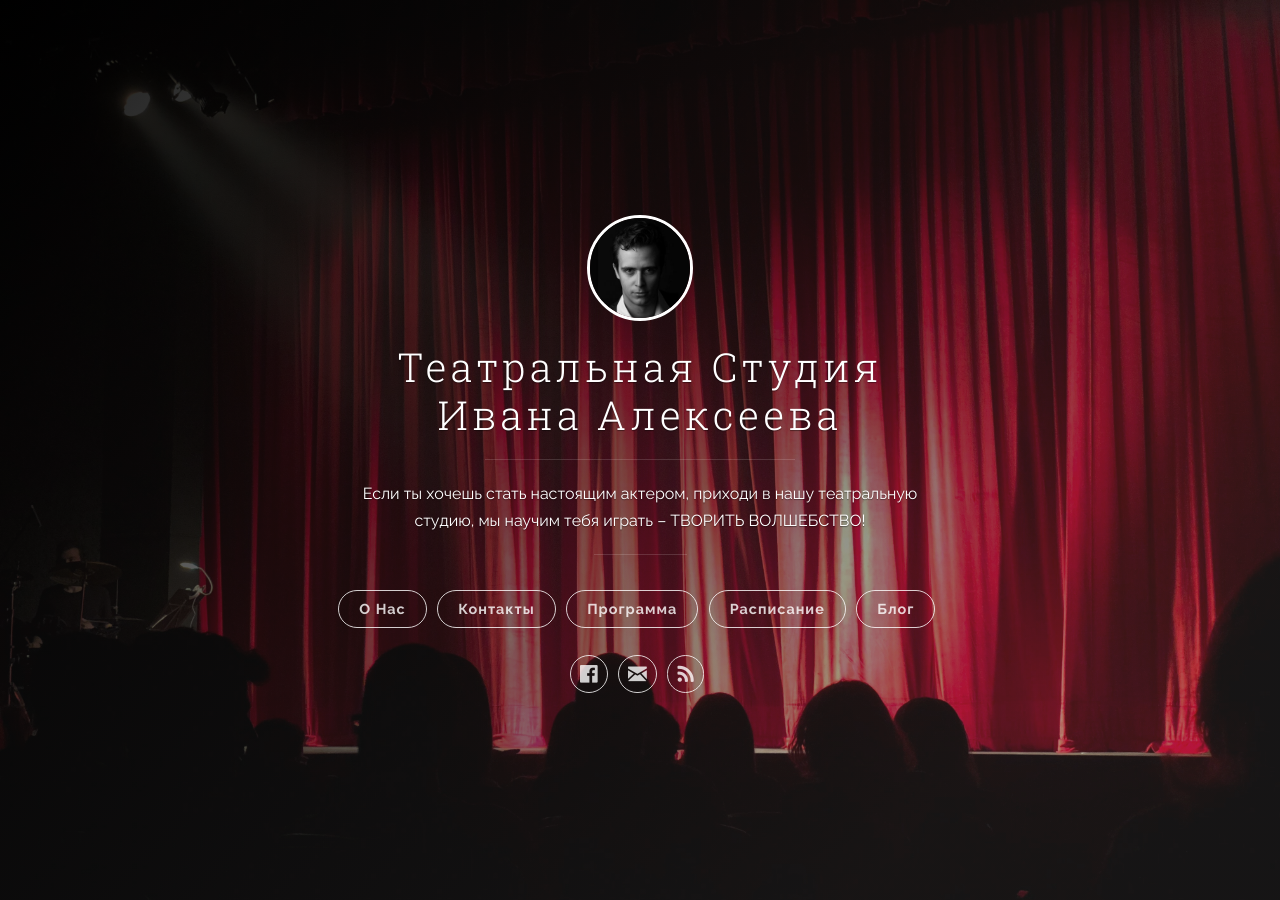
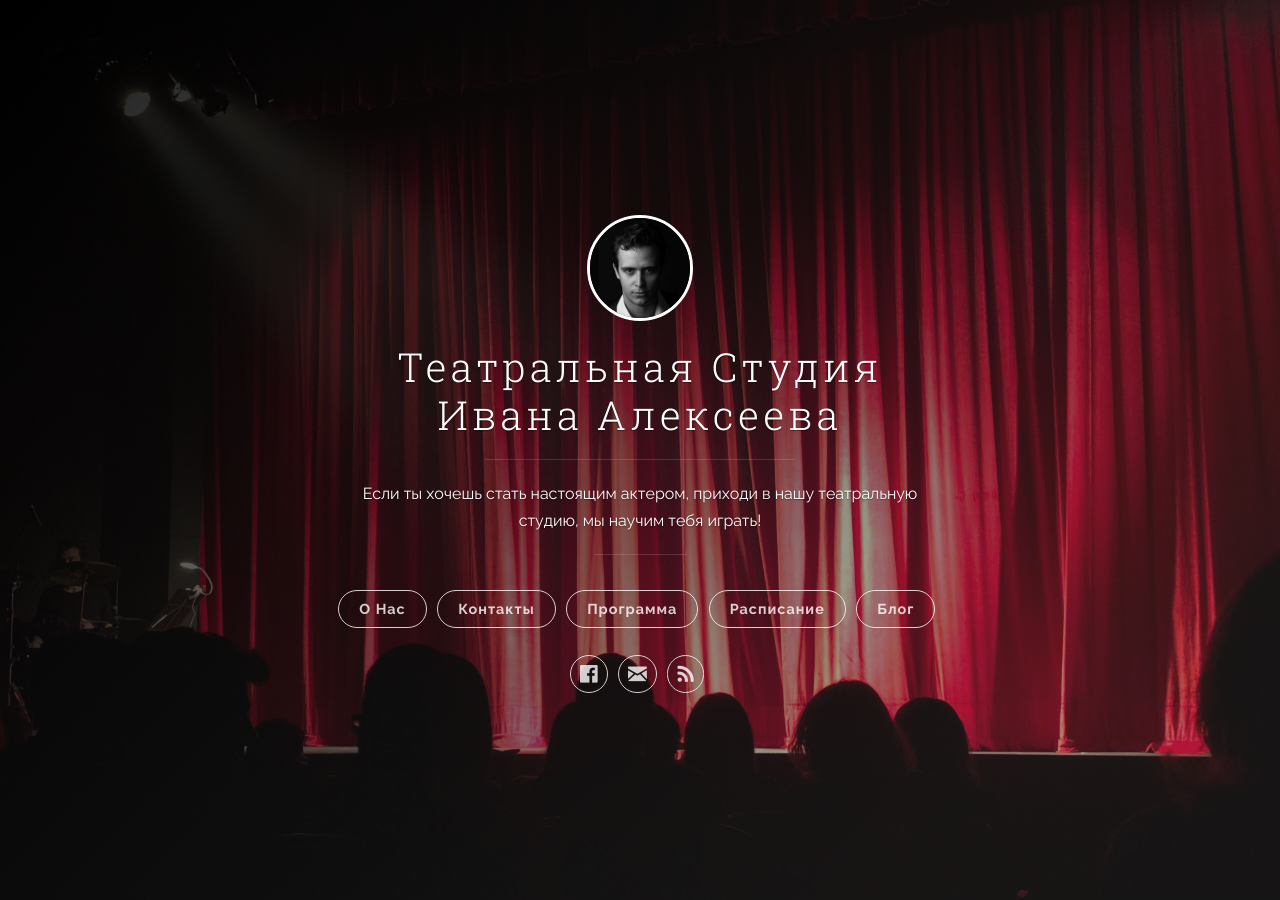
Before and after one commit to show-academy/teatral, a Jekyll site: the page built from index.html, in a window 1280 px wide. Built offline with Jekyll 4.4.1, drawn with Linux system fonts in a browser that asks for light colours; the list of posts is cut into pages by our own code.

Commit message:
Update _config.yml

```diff
--- a/_config.yml
+++ b/_config.yml
@@ -5,7 +5,7 @@ title: >-
 description: >-
   Если ты хочешь стать настоящим актером,
   приходи в нашу театральную студию,
-  мы научим тебя играть – ТВОРИТЬ ВОЛШЕБСТВО!
+  мы научим тебя играть!
 url: ''
 baseurl: '/teatral'
 # google_analytics: 'UA-XXXXXX-X'
```
